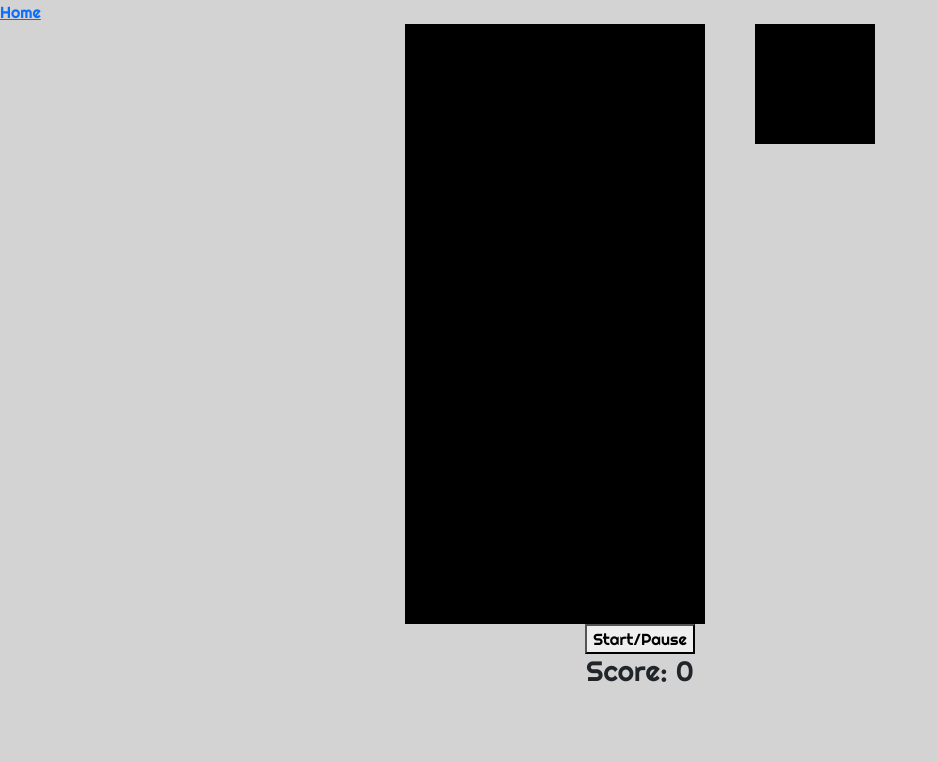
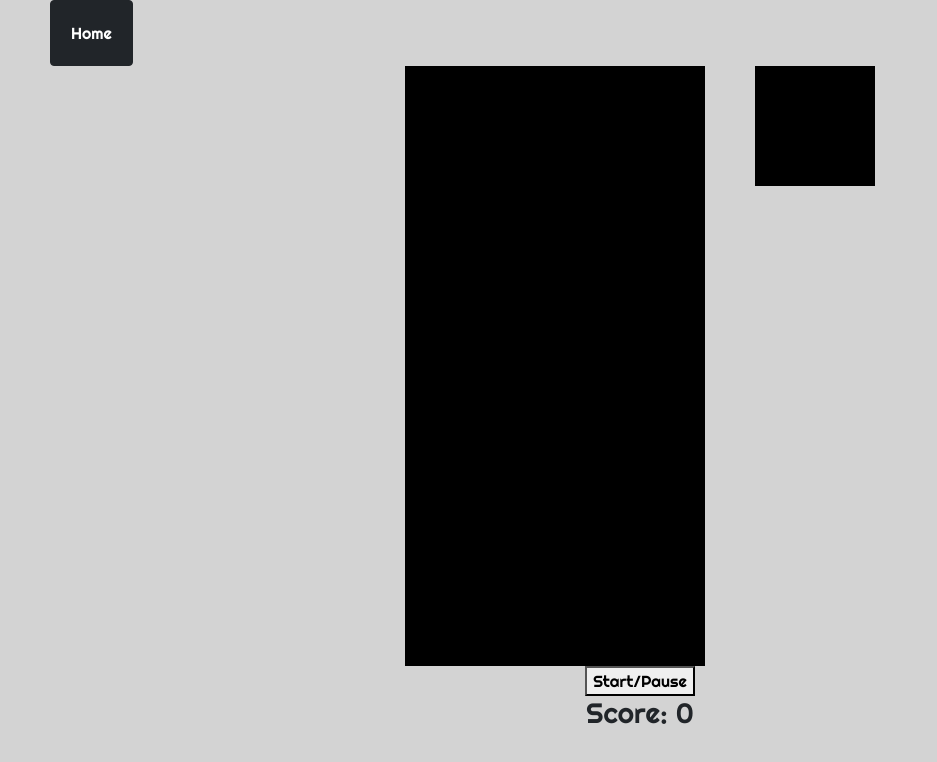
Before and after one commit to aausen/tetris, a plain HTML site: page tetris.html in a window 1280 px wide. Shown: the whole page, without its empty margins (0-937 px from the left). Drawn offline with nearby package versions, Linux system fonts and the light colour scheme.

Commit message:
finished

```diff
--- a/tetris.html
+++ b/tetris.html
@@ -13,7 +13,9 @@
         <link href="https://fonts.googleapis.com/css2?family=Righteous&display=swap" rel="stylesheet">
     </head>
     <body>
-        <a href="index.html">Home</a>
+        <div style="padding-left: 50px;">
+            <a class="btn btn-dark" href="index.html" role="button" >Home</a>
+        </div>
 
 
         <div class="container justify-content-center col-9">
@@ -250,7 +252,7 @@
                 <div></div>
             </div>
         </div>
-        </div>
+
         <div class="d-flex justify-content-center">
 
             <button id="start-button">Start/Pause</button>
```
Also changed, not shown: index.html (+1 -1 lines), 1 other file.
